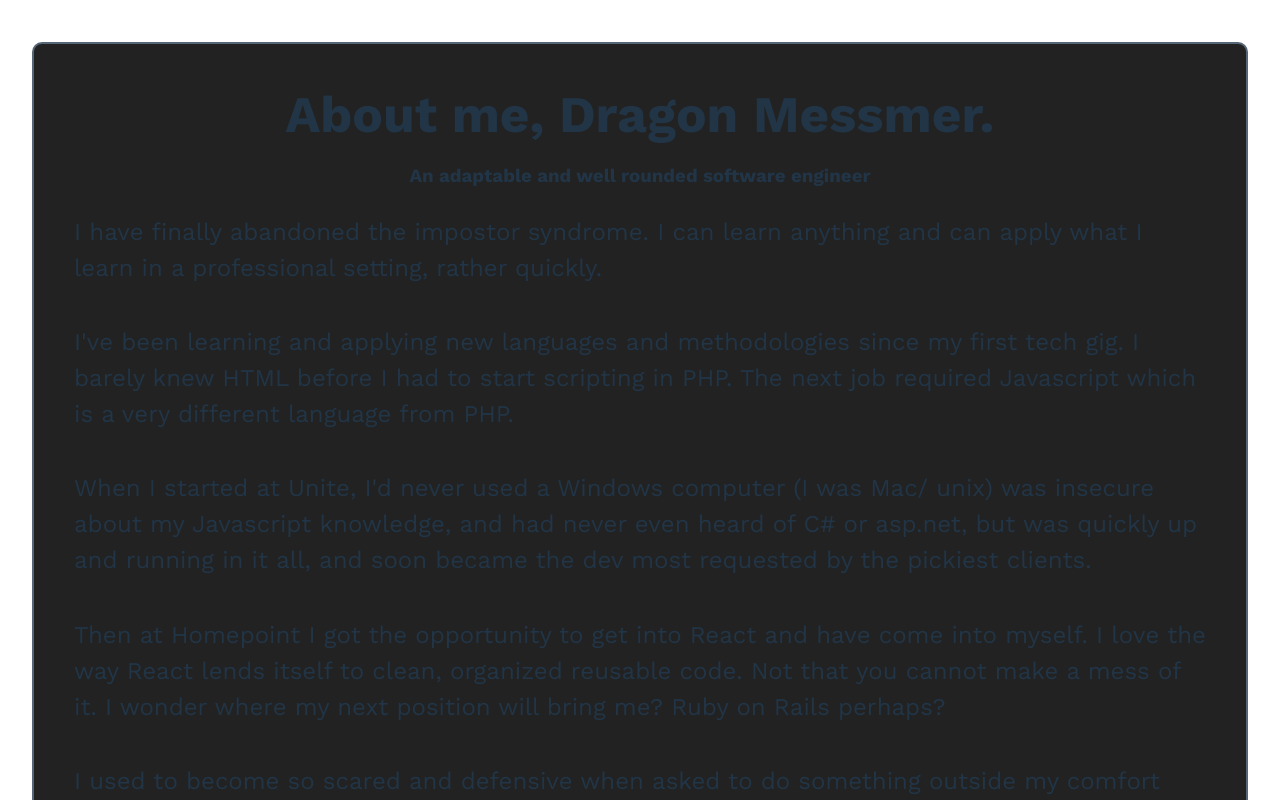
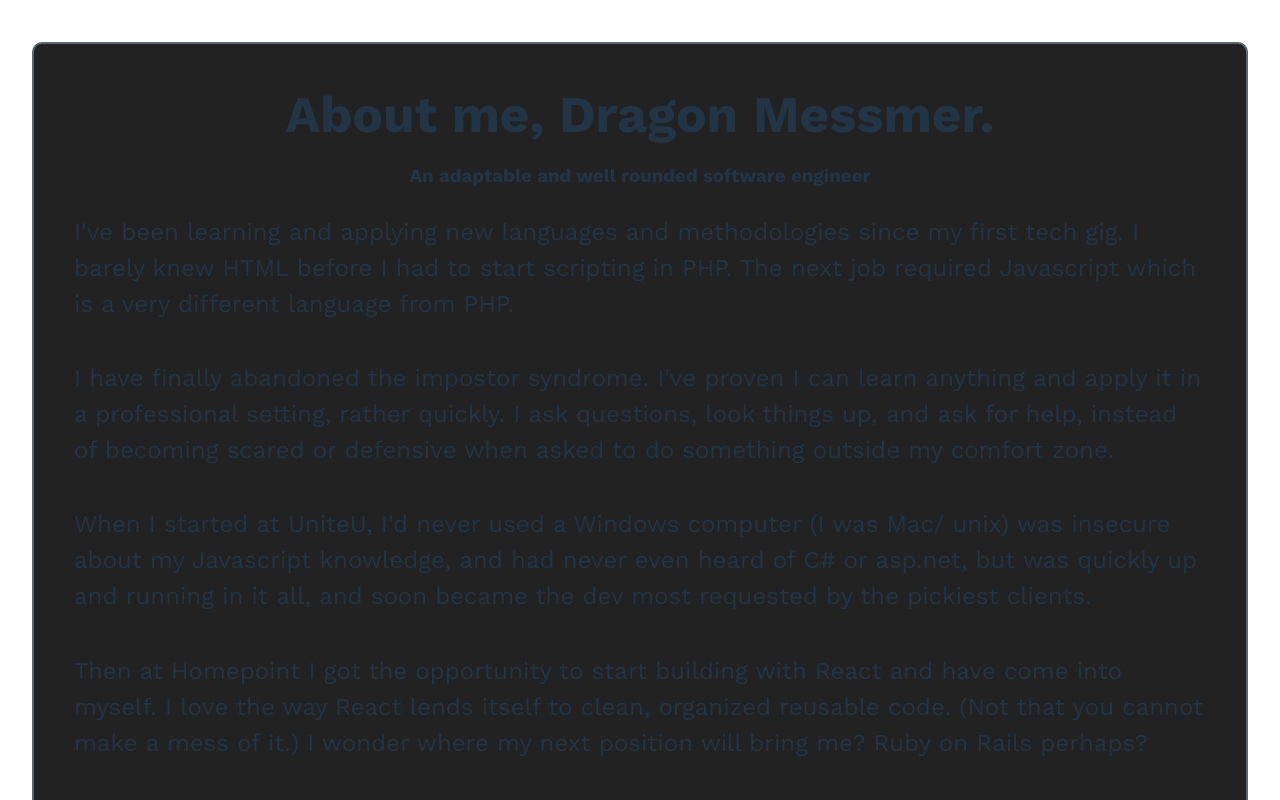
Before and after one commit to skullyflower/hire-dragon, a React (Vite) app: page / in a window 1280 px wide. Both pictures are taken after a click on the element "Show more ...". Shown: the top 800 px of the page. Built offline with nearby package versions, Linux system fonts and the light colour scheme.

Commit message:
Updated message a bit.

```diff
--- a/src/HireMe/HireMe.tsx
+++ b/src/HireMe/HireMe.tsx
@@ -34,10 +34,6 @@ export const HireMe = () => {
           <div className={textExpanded ? 'description expanded' : 'description'}>
             <h3 style={{ textAlign: 'center' }}>An adaptable and well rounded software engineer</h3>
             <p>
-              I have finally abandoned the impostor syndrome. I can learn anything and can apply
-              what I learn in a professional setting, rather quickly.
-            </p>
-            <p>
               I&apos;ve been learning and applying new languages and methodologies since my first
               tech gig. I barely knew HTML before I had to start scripting in PHP. The next job
               required Javascript which is a very different language from PHP.
@@ -45,28 +41,22 @@ export const HireMe = () => {
             {textExpanded && (
               <>
                 <p>
-                  When I started at Unite, I&apos;d never used a Windows computer (I was Mac/ unix)
+                  I have finally abandoned the impostor syndrome. I&apos;ve proven I can learn
+                  anything and apply it in a professional setting, rather quickly. I ask questions,
+                  look things up, and ask for help, instead of becoming scared or defensive when
+                  asked to do something outside my comfort zone.
+                </p>
+                <p>
+                  When I started at UniteU, I&apos;d never used a Windows computer (I was Mac/ unix)
                   was insecure about my Javascript knowledge, and had never even heard of C# or
                   asp.net, but was quickly up and running in it all, and soon became the dev most
                   requested by the pickiest clients.
                 </p>
                 <p>
-                  Then at Homepoint I got the opportunity to get into React and have come into
-                  myself. I love the way React lends itself to clean, organized reusable code. Not
-                  that you cannot make a mess of it. I wonder where my next position will bring me?
-                  Ruby on Rails perhaps?
-                </p>
-                <p>
-                  I used to become so scared and defensive when asked to do something outside my
-                  comfort zone. Now I&apos;ve learned to ask questions, look things up, and ask for
-                  help.
-                </p>
-                <p>
-                  I love to share knowledge. I write decent documentation. I&apos;m still a little
-                  shy and have a difficult time posting my writing and ideas into the world at
-                  large, but in the context of a company, where there is a general agreement or
-                  I&apos;ve been assigned as the expert, I&apos;ll keep records and make sure that
-                  others understand what they need to know.
+                  Then at Homepoint I got the opportunity to start building with React and have come
+                  into myself. I love the way React lends itself to clean, organized reusable code.
+                  (Not that you cannot make a mess of it.) I wonder where my next position will
+                  bring me? Ruby on Rails perhaps?
                 </p>
               </>
             )}
```
